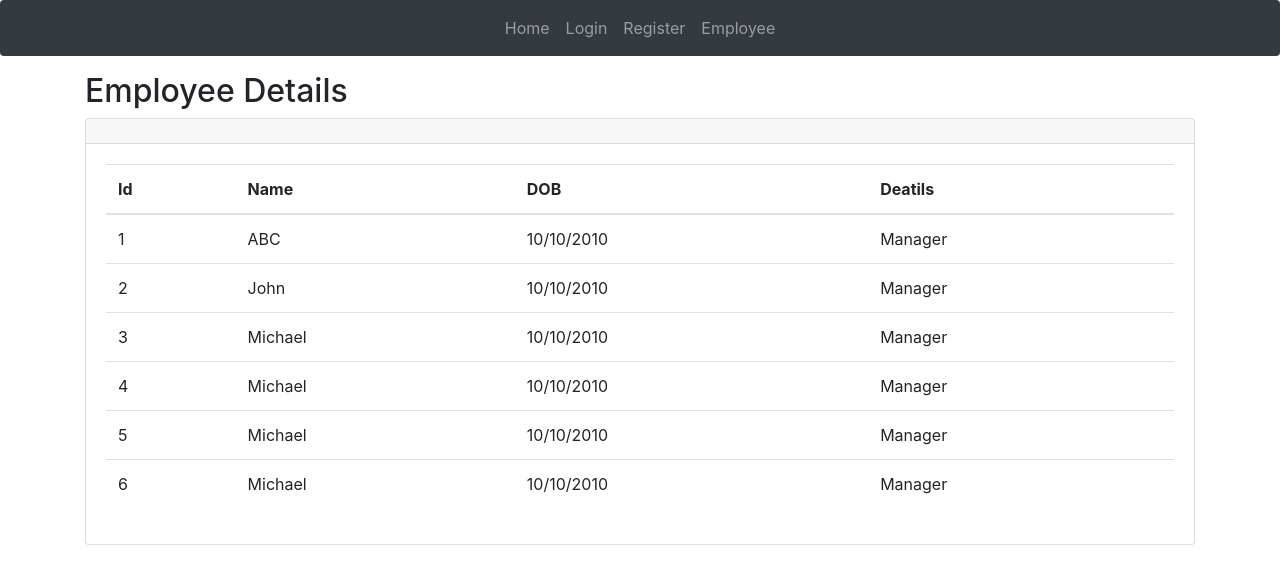
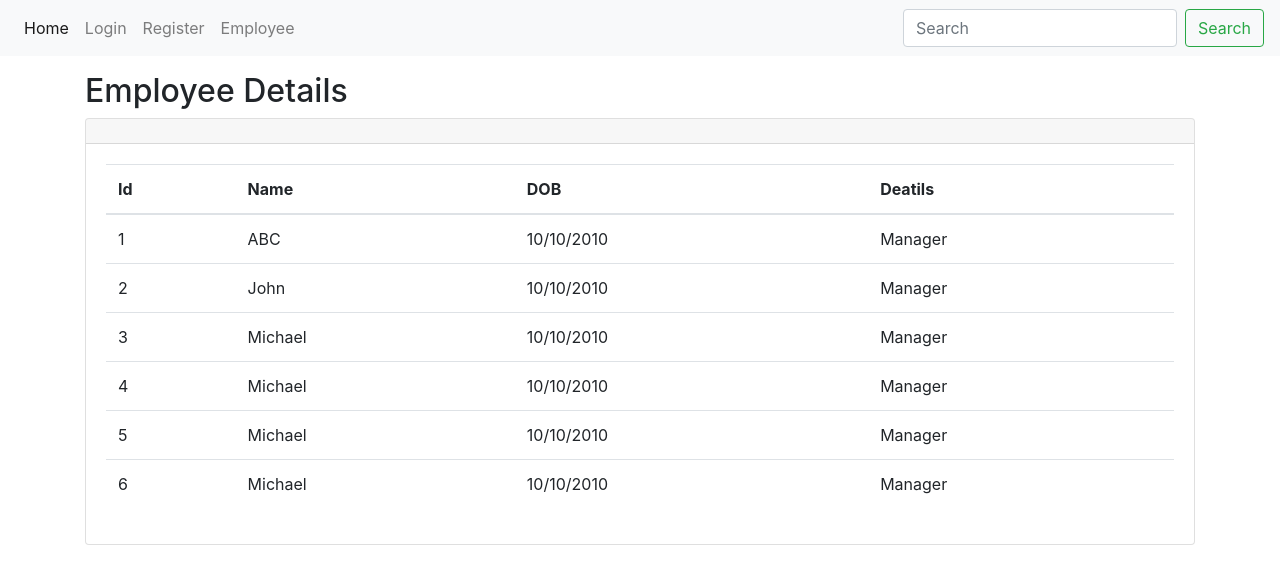
Before and after one commit to regithkumarc/AutoPartsOrdering, a React (Create React App) app: page /employee in a window 1280 px wide. Shown: the top 584 px of the page. Built offline with nearby package versions, Linux system fonts and the light colour scheme.

Commit message:
added navbar

```diff
--- a/src/crud/navbars.js
+++ b/src/crud/navbars.js
@@ -1,21 +1,36 @@
 import React from 'react'
 import { Link, withRouter } from 'react-router-dom'
+import {searchEmployeeDetails} from './userFuction'
 
 class Navbars extends React.Component {
+
+    constructor(props){
+        super(props)
+
+        this.state = {
+            searchName : ''
+        }
+        this.onChange = this.onChange.bind(this);
+    }
+
+    onChange(e){
+        let userName = e.target.value;
+        searchEmployeeDetails(userName)
+    }
     render() {
-        const regLink =  (
-            <ul className = "navbar-nav">
-                <li className = "nav-item">
-                    <Link to = "/login" className="nav-link">Login</Link>
-                </li>
-                <li className = "nav-item">
-                    <Link to = "/register" className="nav-link">Register</Link>
-                </li>
-                <li className = "nav-item">
-                    <Link to = "/employee" className="nav-link">Employee</Link>
-                </li>
-            </ul>
-        )
+        // const regLink =  (
+        //     <ul className = "navbar-nav">
+        //         <li className = "nav-item">
+        //             <Link to = "/login" className="nav-link">Login</Link>
+        //         </li>
+        //         <li className = "nav-item">
+        //             <Link to = "/register" className="nav-link">Register</Link>
+        //         </li>
+        //         <li className = "nav-item">
+        //             <Link to = "/employee" className="nav-link">Employee</Link>
+        //         </li>
+        //     </ul>
+        // )
 
         // const userLink =  (
         //     <ul className = "navbar-nav">
@@ -29,23 +44,30 @@ class Navbars extends React.Component {
         // )
 
         return(
-            <nav className = "navbar navbar-expand-lg navbar-dark bg-dark rounded">
-                <button className = "navbar-toggler"
-                type="button"
-                data-toggle="collapse"
-                data-target="#navbar1"
-                aria-controls="navbar1"
-                aria-expanded="false"
-                aria-label="Toggle navigation">
-                    <span className = "navbar-toggler-icon"></span>
+            <nav class="navbar navbar-expand-lg navbar-light bg-light">
+                <button class="navbar-toggler" type="button" data-toggle="collapse" data-target="#navbarTogglerDemo01" aria-controls="navbarTogglerDemo01" aria-expanded="false" aria-label="Toggle navigation">
+                    <span class="navbar-toggler-icon"></span>
                 </button>
-                <div className="collapse navbar-collapse justify-content-md-center" id="navbar1">
-                    <ul className="navbar-nav">
-                        <li className = "nav-item">
-                            <Link to="/" className="nav-link">Home</Link>
-                        </li>
+                <div class="collapse navbar-collapse" id="navbarTogglerDemo01">
+                    <ul class="navbar-nav mr-auto mt-2 mt-lg-0">
+                    <li class="nav-item active">
+                        <Link to="/home" className="nav-link">Home</Link>
+                    </li>
+                    <li class="nav-item">
+                        <Link to="/login" className="nav-link">Login</Link>
+                    </li>
+                    <li class="nav-item">
+                        <Link to="/register" className="nav-link">Register</Link>
+                    </li>
+                    <li class="nav-item">
+                        <Link to="/employee" className="nav-link">Employee</Link>
+                    </li>
                     </ul>
-                    {regLink}
+                    <form class="form-inline my-2 my-lg-0">
+                    <input class="form-control mr-sm-2" type="search" placeholder="Search" aria-label="Search" value = {this.state.searchName} onChange = {this.onChange} />
+                    <button class="btn btn-outline-success my-2 my-sm-0" type="submit">Search</button>
+                    </form>
+                    {/* {regLink} */}
                 </div>
             </nav>
         )
--- a/src/crud/userFuction.js
+++ b/src/crud/userFuction.js
@@ -3,9 +3,7 @@
         return JSON.parse(localStorage.getItem('userInfo'))
     }
 
-
     export function addUserDetails(user) {
-
         const userInfo = reloadData();
         console.log("UserInfo : ",userInfo)
         let userArr = [];
@@ -36,3 +34,37 @@
         }
         return false;
     }
+
+
+    export function searchEmployeeDetails(searchName){
+        const userInfo = reloadData();
+        console.log("SearchName : ",searchName)
+        // Variable to hold the original version of the list
+        let currentList = [];
+        // Variable to hold the filtered list before putting into state
+        let newList = [];
+
+            // If the search bar isn't empty
+        if (searchName!== "") {
+            // Assign the original list to currentList
+            currentList = userInfo;
+
+            // Use .filter() to determine which items should be displayed
+            // based on the search terms
+            newList = currentList.filter(item => {
+                // change current item to lowercase
+            const lc = item.toLowerCase();
+                // change search term to lowercase
+            const filter = searchName.toLowerCase();
+                // check to see if the current list item includes the search term
+                // If it does, it will be added to newList. Using lowercase eliminates
+                // issues with capitalization in search terms and search content
+            return lc.includes(filter);
+          });
+        } else {
+            // If the search bar is empty, set newList to original task list
+            newList = userInfo
+        }
+            // Set the filtered state based on what our rules added to newList
+        return newList;
+    }
```
